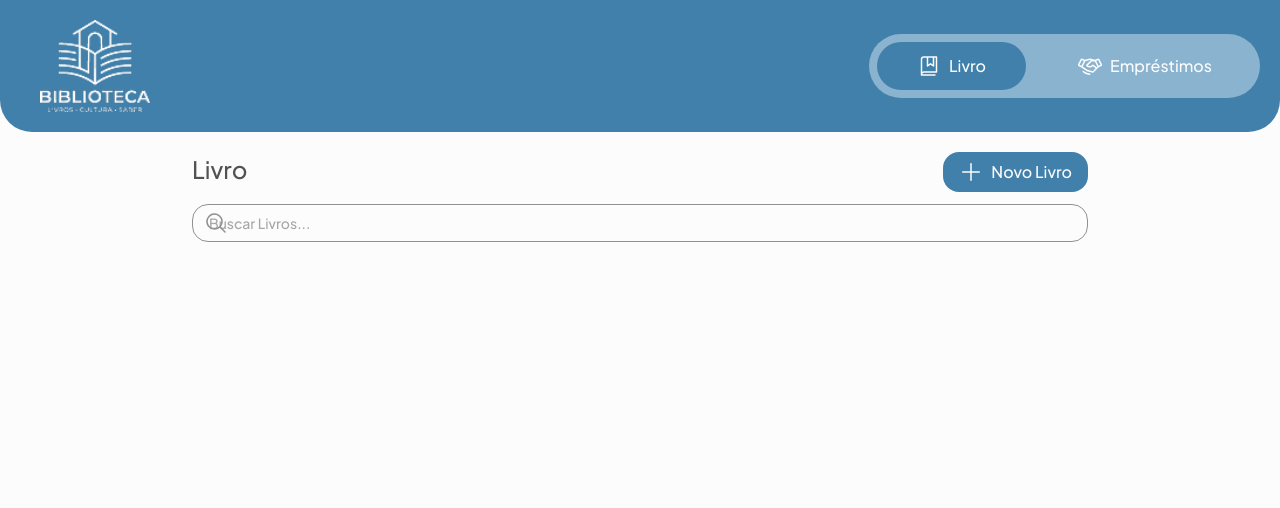
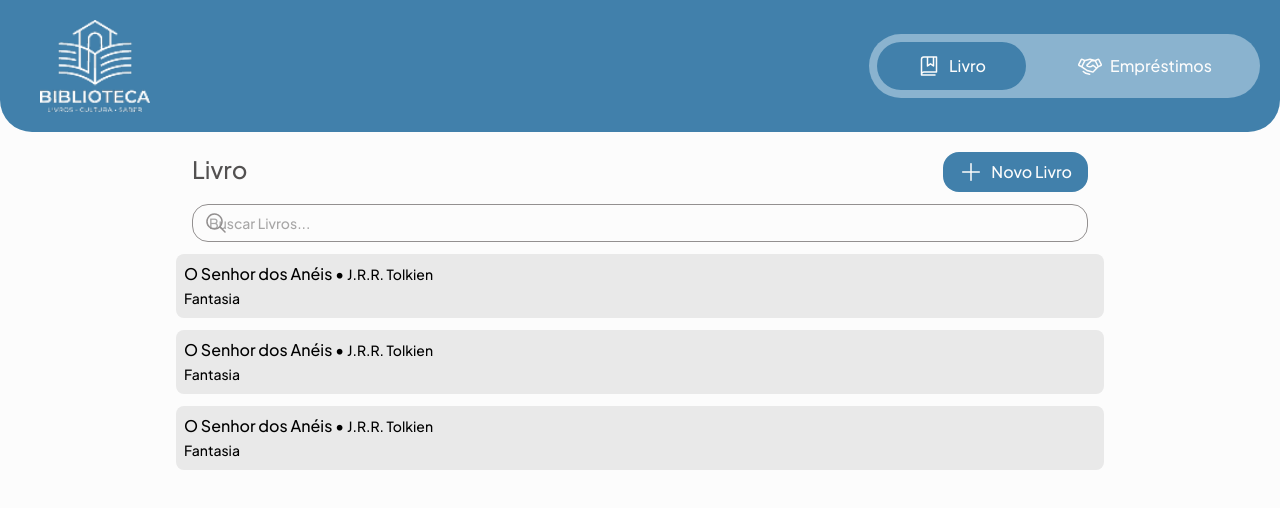
Before and after one commit to MayconSantos04/Front-End-Biblioteca, a React (Vite) app: page / in a window 1280 px wide. Shown: the top 508 px of the page. Built offline with nearby package versions, Linux system fonts and the light colour scheme.

Commit message:
feat: styling new component of cards.

```diff
--- a/src/App.tsx
+++ b/src/App.tsx
@@ -15,6 +15,7 @@ import Search from "./assets/icons/Search.svg?react";
 import Book from "../src/assets/icons/book.svg?react";
 import Handshake from "./assets/icons/handshake.svg?react";
 import InputSearch from "./core-components/component-book/Input-search";
+import BodyBooks from "./core-components/component-book/Body-books";
 
 export default function App() {
   return (
@@ -23,6 +24,7 @@ export default function App() {
       <Container className="flex flex-col gap-3">
         <Title />
         <InputSearch />
+        <BodyBooks />
       </Container>
 
       {/* <Text variant="body-text-base" className="text-blue">
--- /dev/null
+++ b/src/core-components/component-book/Body-books.tsx
@@ -0,0 +1,46 @@
+import Card from "../../components/Card";
+import Text from "../../components/Text";
+
+const books = [
+  {
+    id: 1717005420000000,
+    titulo: "O Senhor dos Anéis",
+    autor: "J.R.R. Tolkien",
+    genero: "Fantasia",
+    disponivel: true,
+  },
+  {
+    id: 1718787000000,
+    titulo: "O Senhor dos Anéis",
+    autor: "J.R.R. Tolkien",
+    genero: "Fantasia",
+    disponivel: true,
+  },
+  {
+    id: 3894240000000,
+    titulo: "O Senhor dos Anéis",
+    autor: "J.R.R. Tolkien",
+    genero: "Fantasia",
+    disponivel: true,
+  },
+];
+
+export default function BodyBooks() {
+  return (
+    <>
+      <div className="flex flex-col gap-3">
+        {books.map((book) => (
+          <Card className="flex flex-col p-2" key={book.id}>
+            <div>
+              <Text variant="body-text-base"> {book.titulo} </Text>•{" "}
+              <Text>{book.autor}</Text>
+            </div>
+            <div>
+              <Text>{book.genero}</Text>
+            </div>
+          </Card>
+        ))}
+      </div>
+    </>
+  );
+}
```
